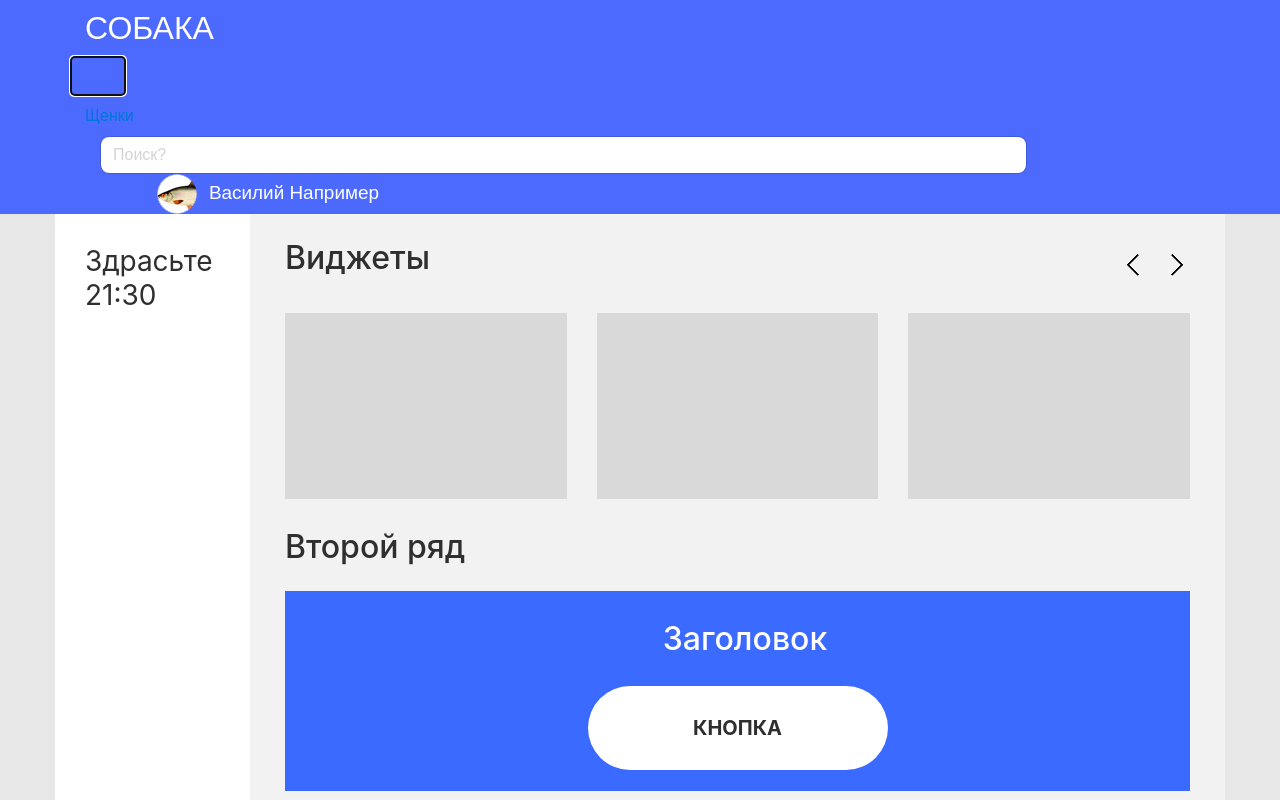
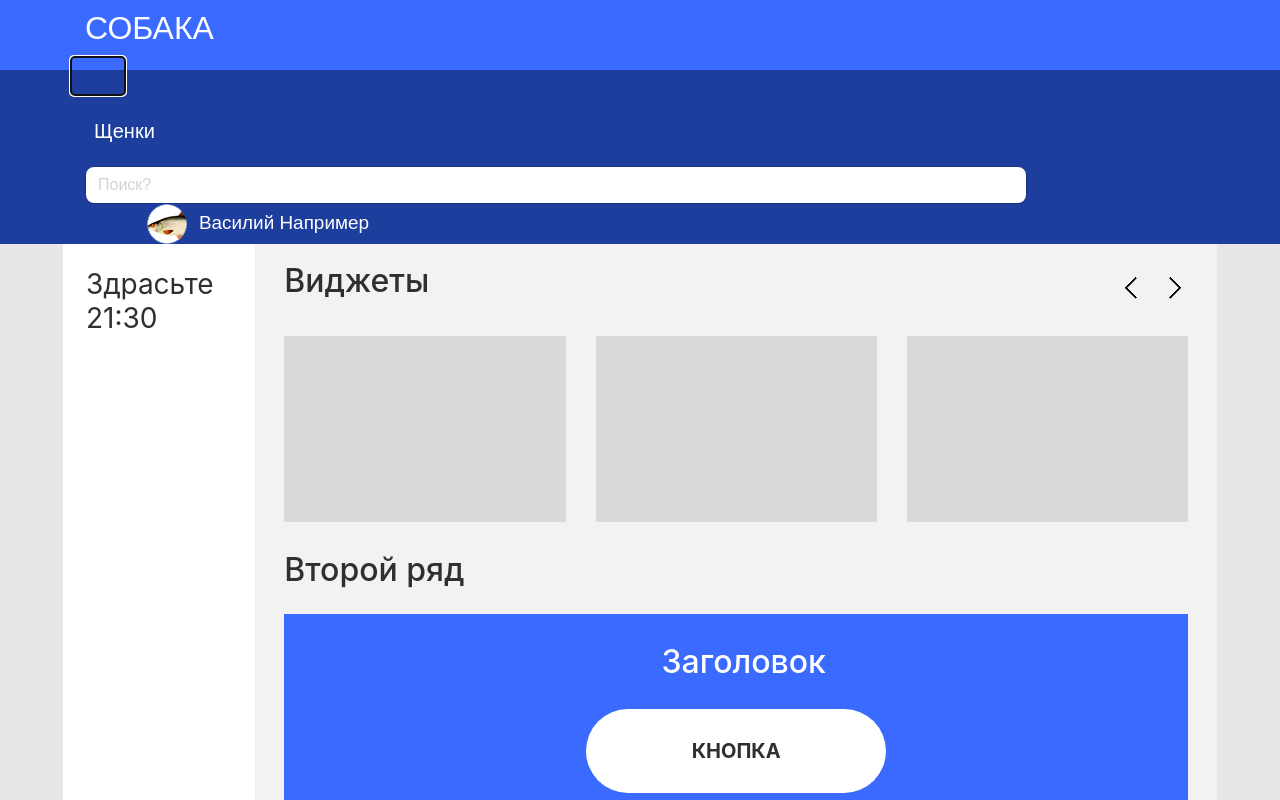
Before and after one commit to Steamson/StylusTestProject, a plain HTML site: page index.html in a window 1280 px wide. Both pictures are taken after a click on the button "Toggle navigation". Shown: the top 800 px of the page. Drawn offline with nearby package versions, Linux system fonts and the light colour scheme.

Commit message:
Prepeared for test.

```diff
--- a/css/styles.css
+++ b/css/styles.css
@@ -3,12 +3,26 @@
     font-family: Arial;
     min-height: 70px;
     padding: 0px;
+
+    background: linear-gradient(to bottom, #3A6AFF 70px, #1E3E9D 70px)
 }
 
 #header-nav-bar .navbar-brand {
     font-size: 32px;
     color: #FFFFFF;
 }
+
+#header-nav-bar .navbar-nav li a {
+    line-height: 70px;
+    font-size: 20px;
+    padding-top: 0px;
+    padding-bottom: 0px;
+    color: #FFFFFF;
+    height: 70px;
+}
+    #header-nav-bar .navbar-nav li a:hover {
+        background-color: #2B54D0;
+    }
 
 #header-search {
     padding-right: 40px;
@@ -66,11 +80,11 @@ main {
         color: #2F2F2F;
     }
         main .row > .left {
-            padding: 30px 0px 0px 30px;
+            padding: 23px 0px 0px 23px;
             background-color: #FFFFFF;
         }
         main .row > .right {
-            padding: 26px 20px 0px;
+            padding: 19px 14px 0px;
             background-color: #F2F2F2;
         }
             main .right h2 {
--- a/index.html
+++ b/index.html
@@ -19,7 +19,7 @@
 	<body>
 		<!-- HEADER -->
 		<header>
-			<nav class="navbar navbar-expand-md navbar-dark bg-dark" id="header-nav-bar">
+			<nav class="navbar navbar-expand-md navbar-dark" id="header-nav-bar">
 				<div class="container pl-0 pl-sm-2 pl-md-0">
 
 					<div class="col-9 col-md-3 col-lg-2">
@@ -30,17 +30,17 @@
 						<span class="navbar-toggler-icon"></span>
 					</button>
 
-					<div class="navbar-collapse collapse col-md-9 col-lg-10 pr-sm-0 pr-md-2" id="navbarsExample07" style="">
+					<div class="navbar-collapse collapse col-md-9 col-lg-10 pr-sm-0 pr-md-2 pl-md-0" id="navbarsExample07" style="">
 						<ul class="navbar-nav mr-auto">
-							<li class="nav-item">
-								<a class="nav-link" href="#">Щенки<span class="sr-only">(current)</span></a>
+							<li class="nav-item pt-4 pt-sm-0">
+								<a class="nav-link pr-md-4 pl-md-4" href="#">Щенки<span class="sr-only">(current)</span></a>
 							</li>
 
 							<li class="nav-item d-md-none">
 								<a class="nav-link" href="#">Поиск<span class="sr-only">(current)</span></a>
 							</li>
 
-							<li class="nav-item d-md-none">
+							<li class="nav-item pb-3 pb-sm-0 d-md-none">
 								<a class="nav-link" href="#">Профиль<span class="sr-only">(current)</span></a>
 							</li>
 						</ul>
@@ -59,35 +59,11 @@
 
 				</div>
 			</nav>
-
-
-			<div class="container">
-				<!--<div class="row">
-					<div class="col-sm-3 col-lg-2">
-						<p>СОБАКА</p>
-					</div>
-
-					<div class="col-sm-2 col-lg-2 d-none d-sm-block">
-						<p>Щенки</p>
-					</div>
-
-					<div class="col-sm-5 col-lg-4 d-none d-sm-block">
-						<p>Поиск</p>
-					</div>
-
-					<div class="col-sm-2 col-lg-4 d-none d-sm-block">
-						<div id="user-pic">
-							<p class="d-none d-lg-block">Василий Например</p>
-						</div>
-					</div>
-				</div>-->
-
-			</div>
 		</header>
 
 		<!-- PAGE -->
 		<main>
-			<div class="container">
+			<div class="container pl-md-2 pr-md-2">
 				<div class="row">
 					<div class="col-md-3 col-lg-2 left d-none d-md-block">
 						<p>Здрасьте<br>21:30</p>
```
